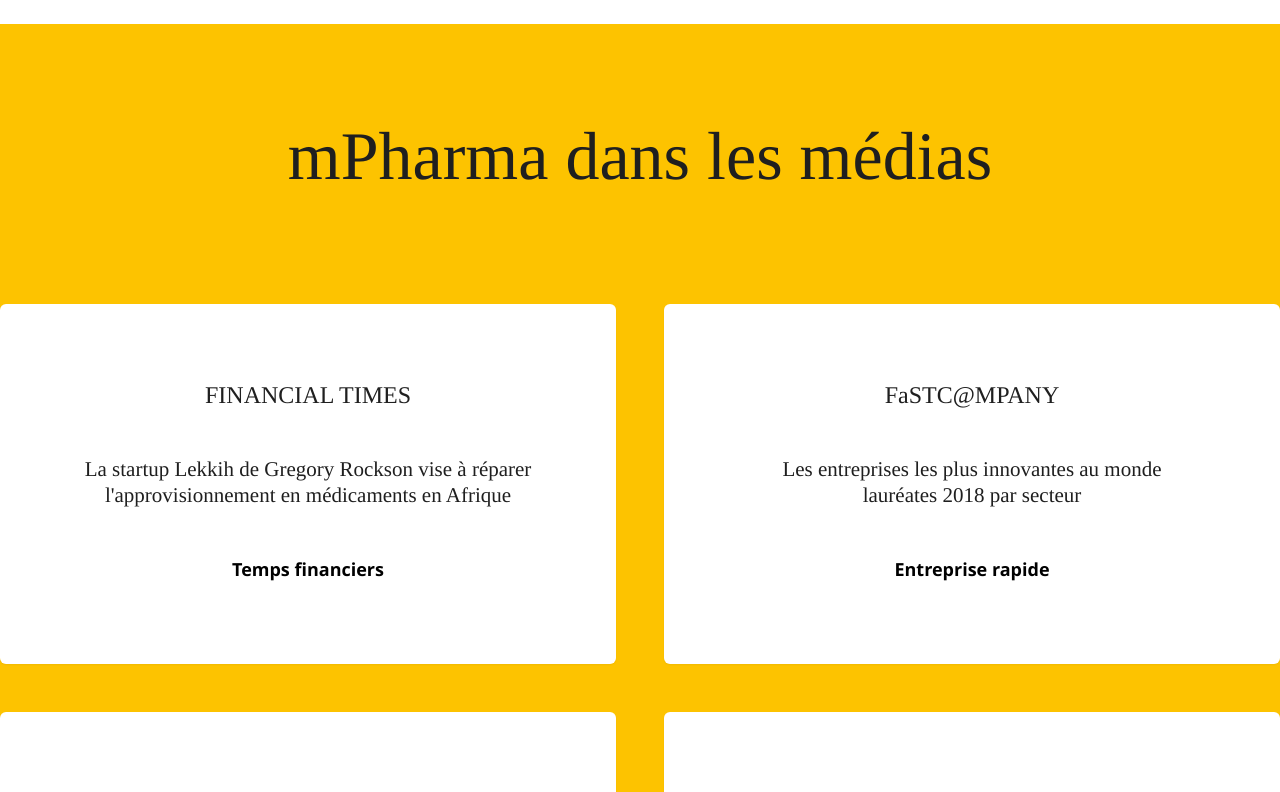
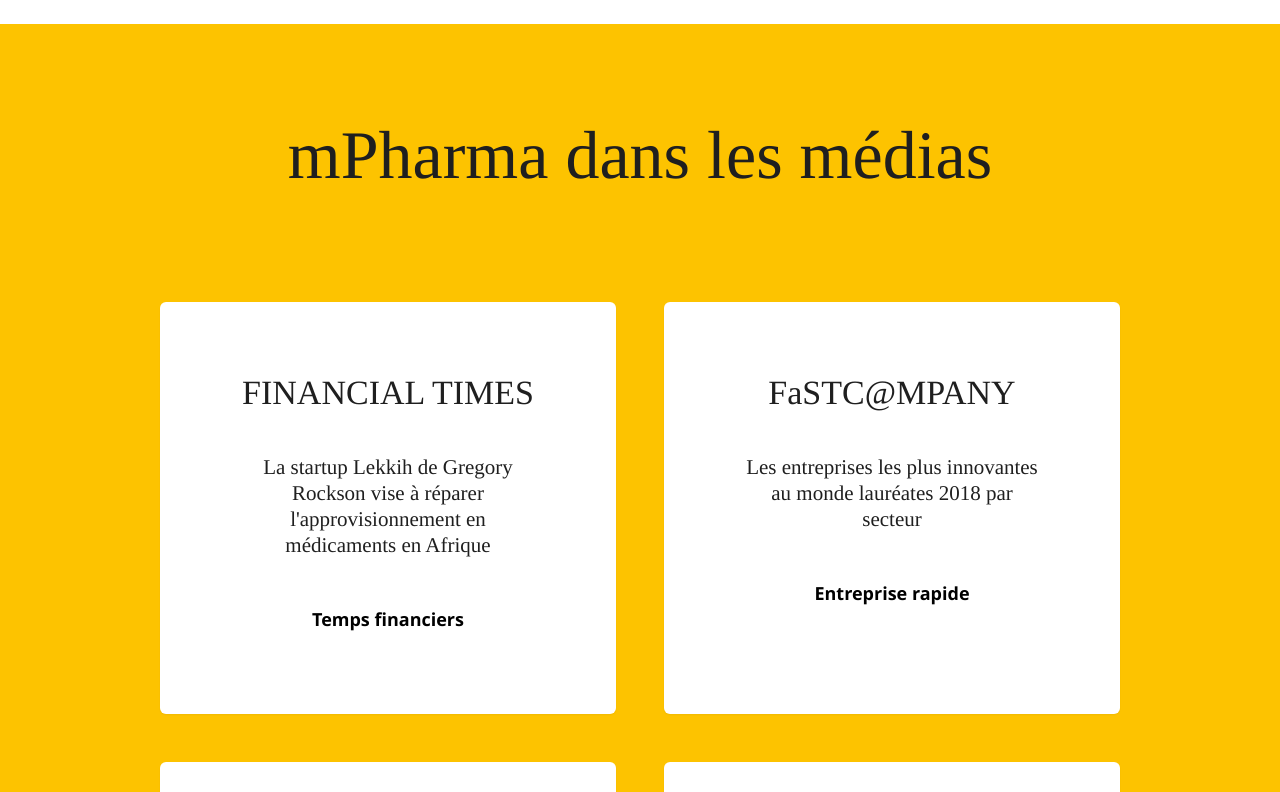
Before and after one commit to Asam237/lekkih, a Nuxt app: page / in a window 1280 px wide. Shown: the part 1580-2372 px from the top of the page. Built offline with nearby package versions, Linux system fonts and the light colour scheme; what vue-aos would draw is missing.

Commit message:
feat: update socials components

```diff
--- a/components/SocialsComponent.vue
+++ b/components/SocialsComponent.vue
@@ -2,12 +2,14 @@
     <div class="py-24 bg-[#fdc300]">
         <div class="container">
             <div>
-                <h1 class="font-[400] text-[34px] md:text-[68px] text-[#1f1f1f] text-center"
+                <h1 class="font-[400] text-[34px] md:text-[68px] text-[#1f1f1f] text-center leading-10 md:leading-[70px]"
                     style="font-family: 'Plantin Bold';">mPharma dans les médias</h1>
-                <div class="grid gap-12 grid-cols-1 md:grid-cols-2 mt-14 md:mt-28">
+                <div class="md:w-3/4 container mx-auto">
+                    <div class="grid gap-12 grid-cols-1 md:grid-cols-2 mt-14 md:mt-28 content-center">
                         <div v-for="(item, index) in cards" :key="index"
                             class="bg-white shadow-sm p-10 md:p-20 flex flex-col items-center rounded-md">
-                        <h4 class="font-[400] text-[20px] leading-[24px] text-[#1f1f1f] md:text-[24px] text-center">{{
+                            <h4 class="font-[400] text-[26px] leading-[24px] text-[#1f1f1f] md:text-[34px] text-center">
+                                {{
                                         item.title
                                 }}</h4>
                             <p class="text-center text-[17px] leading-[26px] md:text-[21px] text-[#1f1f1f] my-6 md:my-12"
@@ -15,6 +17,7 @@
                                         item.content
                                 }}</p>
                             <p class="font-bold text-lg text-center">{{ item.footer }}</p>
+                        </div>
                     </div>
                 </div>
             </div>
```
Lines whose indentation alone changed are shown as unchanged.
